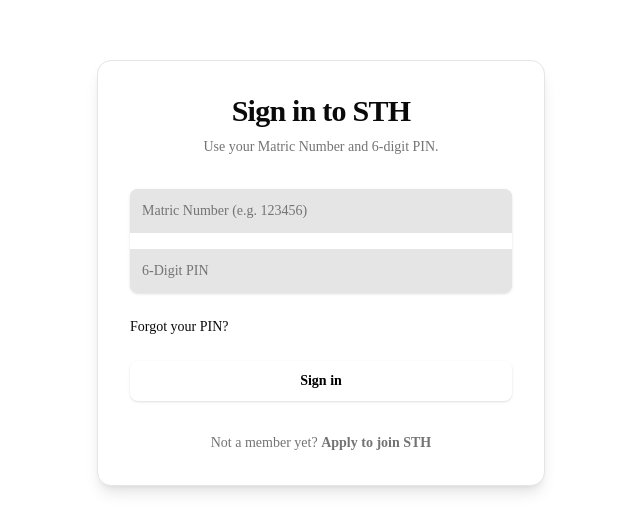
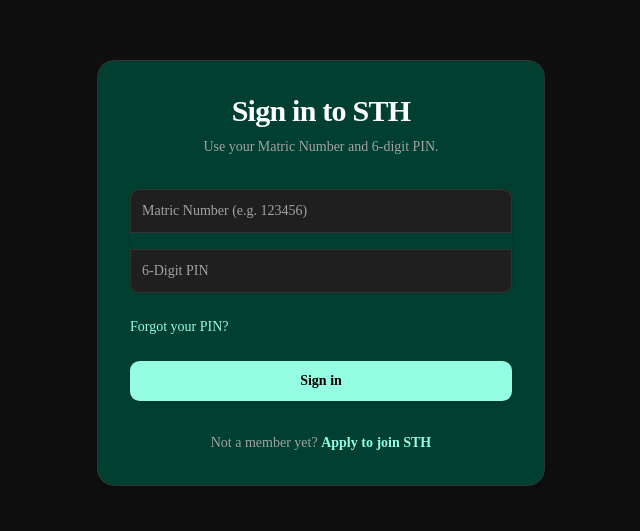
Before and after one commit to SEES-Wesbsite/sees-tech-hub, a Next.js app: page /login in a window 1280 px wide. Shown: the part 127-658 px from the top of the page, without its empty margins (319-959 px from the left). Built offline with nearby package versions, Linux system fonts and the light colour scheme.

Commit message:
style(ui): update global css theme variables

```diff
--- a/app/globals.css
+++ b/app/globals.css
@@ -8,7 +8,7 @@
   --color-background: var(--background);
   --color-foreground: var(--foreground);
   --font-sans: var(--font-sans);
-  --font-mono: var(--font-geist-mono);
+  --font-serif: var(--font-serif);
   --font-heading: var(--font-sans);
   --color-sidebar-ring: var(--sidebar-ring);
   --color-sidebar-border: var(--sidebar-border);
@@ -46,75 +46,65 @@
   --radius-2xl: calc(var(--radius) * 1.8);
   --radius-3xl: calc(var(--radius) * 2.2);
   --radius-4xl: calc(var(--radius) * 2.6);
+
+  --color-brand: var(--brand);
+  --color-brand-light: var(--brand-light);
+  --color-brand-dark: var(--brand-dark);
+  --color-success: var(--success);
+  --color-warning: var(--warning);
+  --color-info: var(--info);
 }
 
-:root {
-  --background: oklch(1 0 0);
-  --foreground: oklch(0.145 0 0);
-  --card: oklch(1 0 0);
-  --card-foreground: oklch(0.145 0 0);
-  --popover: oklch(1 0 0);
-  --popover-foreground: oklch(0.145 0 0);
-  --primary: oklch(0.205 0 0);
-  --primary-foreground: oklch(0.985 0 0);
-  --secondary: oklch(0.97 0 0);
-  --secondary-foreground: oklch(0.205 0 0);
-  --muted: oklch(0.97 0 0);
-  --muted-foreground: oklch(0.556 0 0);
-  --accent: oklch(0.97 0 0);
-  --accent-foreground: oklch(0.205 0 0);
+:root, .dark {
+  --background: #0f0f0f;
+  --foreground: #ffffff;
+
+  --card: #013f31;
+  --card-foreground: #ffffff;
+
+  --popover: #013f31;
+  --popover-foreground: #ffffff;
+
+  --primary: #95fde2;
+  --primary-foreground: #000000;
+
+  --secondary: #1a1a1a;
+  --secondary-foreground: #ffffff;
+
+  --muted: #262626;
+  --muted-foreground: #a3a3a3;
+
+  --accent: #ffb703;
+  --accent-foreground: #000000;
+
   --destructive: oklch(0.577 0.245 27.325);
-  --border: oklch(0.922 0 0);
-  --input: oklch(0.922 0 0);
-  --ring: oklch(0.708 0 0);
+
+  --border: #333333;
+  --input: #1f1f1f;
+  --ring: #95fde2;
+
+  --brand: #95fde2;
+  --brand-light: #b3feeb;
+  --brand-dark: #6bebc8;
+
+  --success: #22c55e;
+  --warning: #f59e0b;
+  --info: #3b82f6;
+
   --chart-1: oklch(0.87 0 0);
   --chart-2: oklch(0.556 0 0);
   --chart-3: oklch(0.439 0 0);
   --chart-4: oklch(0.371 0 0);
   --chart-5: oklch(0.269 0 0);
-  --radius: 0.625rem;
-  --sidebar: oklch(0.985 0 0);
-  --sidebar-foreground: oklch(0.145 0 0);
-  --sidebar-primary: oklch(0.205 0 0);
-  --sidebar-primary-foreground: oklch(0.985 0 0);
-  --sidebar-accent: oklch(0.97 0 0);
-  --sidebar-accent-foreground: oklch(0.205 0 0);
-  --sidebar-border: oklch(0.922 0 0);
-  --sidebar-ring: oklch(0.708 0 0);
-}
-
-.dark {
-  --background: oklch(0.145 0 0);
-  --foreground: oklch(0.985 0 0);
-  --card: oklch(0.205 0 0);
-  --card-foreground: oklch(0.985 0 0);
-  --popover: oklch(0.205 0 0);
-  --popover-foreground: oklch(0.985 0 0);
-  --primary: oklch(0.922 0 0);
-  --primary-foreground: oklch(0.205 0 0);
-  --secondary: oklch(0.269 0 0);
-  --secondary-foreground: oklch(0.985 0 0);
-  --muted: oklch(0.269 0 0);
-  --muted-foreground: oklch(0.708 0 0);
-  --accent: oklch(0.269 0 0);
-  --accent-foreground: oklch(0.985 0 0);
-  --destructive: oklch(0.704 0.191 22.216);
-  --border: oklch(1 0 0 / 10%);
-  --input: oklch(1 0 0 / 15%);
-  --ring: oklch(0.556 0 0);
-  --chart-1: oklch(0.87 0 0);
-  --chart-2: oklch(0.556 0 0);
-  --chart-3: oklch(0.439 0 0);
-  --chart-4: oklch(0.371 0 0);
-  --chart-5: oklch(0.269 0 0);
-  --sidebar: oklch(0.205 0 0);
-  --sidebar-foreground: oklch(0.985 0 0);
-  --sidebar-primary: oklch(0.488 0.243 264.376);
-  --sidebar-primary-foreground: oklch(0.985 0 0);
-  --sidebar-accent: oklch(0.269 0 0);
-  --sidebar-accent-foreground: oklch(0.985 0 0);
-  --sidebar-border: oklch(1 0 0 / 10%);
-  --sidebar-ring: oklch(0.556 0 0);
+  --radius: 0.75rem;
+  --sidebar: #0f0f0f;
+  --sidebar-foreground: #ffffff;
+  --sidebar-primary: #95fde2;
+  --sidebar-primary-foreground: #000000;
+  --sidebar-accent: #1a1a1a;
+  --sidebar-accent-foreground: #ffffff;
+  --sidebar-border: #333333;
+  --sidebar-ring: #95fde2;
 }
 
 @layer base {
```
